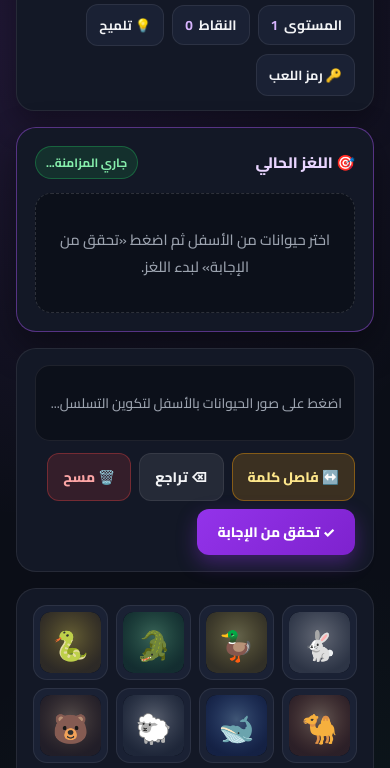
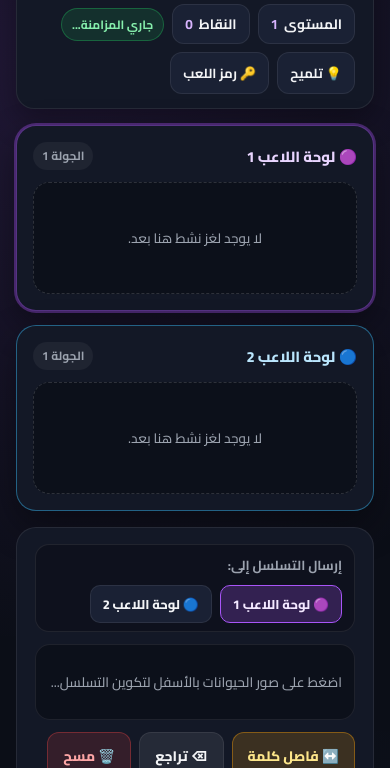
Before and after one commit to F16T4/puzzly, a plain HTML site: page index.html in a window 390 px wide. Shown: the part 99-867 px from the top of the page. Drawn offline with Linux system fonts and the light colour scheme; no server answers.

Commit message:
Refactor styles and update puzzle board layout

```diff
--- a/index.html
+++ b/index.html
@@ -14,9 +14,11 @@
       --bg-card-soft: #1a2134;
       --border-soft: rgba(255, 255, 255, 0.08);
       --border-accent: rgba(168, 85, 247, 0.45);
+      --border-cyan: rgba(56, 189, 248, 0.45);
       --text-main: #f3f4f6;
       --text-muted: #9ca3af;
       --accent-purple: #a855f7;
+      --accent-cyan: #38bdf8;
       --accent-green: #22c55e;
       --accent-amber: #f59e0b;
       --accent-red: #ef4444;
@@ -34,7 +36,7 @@
       font-family: "Cairo", system-ui, -apple-system, sans-serif;
       background:
         radial-gradient(circle at 15% 10%, rgba(168, 85, 247, 0.14), transparent 40%),
-        radial-gradient(circle at 85% 90%, rgba(34, 197, 94, 0.09), transparent 42%),
+        radial-gradient(circle at 85% 90%, rgba(56, 189, 248, 0.09), transparent 42%),
         var(--bg-main);
       color: var(--text-main);
       padding: 16px;
@@ -44,7 +46,7 @@
 
     .app-container {
       width: 100%;
-      max-width: 820px;
+      max-width: 860px;
       display: flex;
       flex-direction: column;
       gap: 16px;
@@ -74,7 +76,7 @@
       width: 42px;
       height: 42px;
       border-radius: 12px;
-      background: linear-gradient(135deg, rgba(168, 85, 247, 0.25), rgba(34, 197, 94, 0.18));
+      background: linear-gradient(135deg, rgba(168, 85, 247, 0.25), rgba(56, 189, 248, 0.18));
       border: 1px solid var(--border-accent);
       display: grid;
       place-items: center;
@@ -143,32 +145,6 @@
       color: #f3e8ff;
     }
 
-    /* Current Puzzle Board (Latest Message Only) */
-    .puzzle-board {
-      background: var(--bg-card);
-      border: 1px solid var(--border-accent);
-      border-radius: 20px;
-      padding: 18px;
-      box-shadow: 0 14px 36px rgba(0, 0, 0, 0.4);
-    }
-
-    .board-top {
-      display: flex;
-      align-items: center;
-      justify-content: space-between;
-      margin-bottom: 14px;
-      gap: 10px;
-    }
-
-    .board-label {
-      font-size: 0.95rem;
-      font-weight: 800;
-      color: #e9d5ff;
-      display: flex;
-      align-items: center;
-      gap: 8px;
-    }
-
     .sync-tag {
       font-size: 0.75rem;
       padding: 4px 10px;
@@ -179,39 +155,103 @@
       font-weight: 700;
     }
 
+    /* Two Separate Puzzle Boards */
+    .boards-grid {
+      display: grid;
+      grid-template-columns: repeat(2, minmax(0, 1fr));
+      gap: 14px;
+    }
+
+    .puzzle-board {
+      background: var(--bg-card);
+      border: 1px solid var(--border-soft);
+      border-radius: 20px;
+      padding: 16px;
+      box-shadow: 0 14px 36px rgba(0, 0, 0, 0.38);
+      display: flex;
+      flex-direction: column;
+      gap: 12px;
+      transition: border-color 0.2s ease, transform 0.2s ease;
+    }
+
+    .puzzle-board.board-p1 {
+      border-color: var(--border-accent);
+    }
+
+    .puzzle-board.board-p2 {
+      border-color: var(--border-cyan);
+    }
+
+    .puzzle-board.target-selected {
+      box-shadow: 0 0 0 2px rgba(168, 85, 247, 0.35), 0 14px 36px rgba(0, 0, 0, 0.42);
+    }
+
+    .board-top {
+      display: flex;
+      align-items: center;
+      justify-content: space-between;
+      gap: 8px;
+      flex-wrap: wrap;
+    }
+
+    .board-label {
+      font-size: 0.92rem;
+      font-weight: 800;
+      display: flex;
+      align-items: center;
+      gap: 8px;
+    }
+
+    .board-p1 .board-label {
+      color: #e9d5ff;
+    }
+
+    .board-p2 .board-label {
+      color: #bae6fd;
+    }
+
+    .board-mini-stat {
+      font-size: 0.74rem;
+      padding: 3px 9px;
+      border-radius: 999px;
+      background: rgba(255, 255, 255, 0.05);
+      color: var(--text-muted);
+      font-weight: 700;
+    }
+
     .puzzle-words {
       min-height: 112px;
+      flex: 1;
       background: rgba(11, 14, 23, 0.72);
       border: 1px dashed rgba(255, 255, 255, 0.14);
       border-radius: 16px;
-      padding: 14px;
+      padding: 12px;
       display: flex;
       flex-wrap: wrap;
       align-items: center;
       justify-content: center;
-      gap: 14px;
+      gap: 10px;
     }
 
     .word-group {
       display: flex;
       align-items: center;
-      gap: 6px;
-      padding: 8px 10px;
-      border-radius: 14px;
+      gap: 5px;
+      padding: 6px 8px;
+      border-radius: 12px;
       background: rgba(255, 255, 255, 0.03);
       border: 1px solid rgba(255, 255, 255, 0.07);
     }
 
     .puzzle-tile {
-      width: 66px;
-      height: 66px;
-      border-radius: 12px;
+      width: 56px;
+      height: 56px;
+      border-radius: 11px;
       background: #1e263b;
       border: 1px solid rgba(255, 255, 255, 0.12);
       overflow: hidden;
       display: grid;
       place-items: center;
-      position: relative;
       box-shadow: 0 6px 14px rgba(0, 0, 0, 0.3);
     }
 
@@ -224,9 +264,59 @@
 
     .empty-board {
       color: var(--text-muted);
-      font-size: 0.92rem;
+      font-size: 0.84rem;
       text-align: center;
-      padding: 18px 8px;
+      padding: 14px 6px;
+      line-height: 1.5;
+    }
+
+    /* Target Board Selector Strip */
+    .target-selector {
+      display: flex;
+      align-items: center;
+      justify-content: space-between;
+      flex-wrap: wrap;
+      gap: 8px;
+      background: rgba(11, 14, 23, 0.55);
+      border: 1px solid var(--border-soft);
+      border-radius: 14px;
+      padding: 8px 12px;
+    }
+
+    .target-caption {
+      font-size: 0.82rem;
+      font-weight: 700;
+      color: var(--text-muted);
+    }
+
+    .target-pills {
+      display: flex;
+      gap: 8px;
+    }
+
+    .target-btn {
+      border: 1px solid var(--border-soft);
+      background: var(--bg-card-soft);
+      color: var(--text-main);
+      border-radius: 10px;
+      padding: 6px 12px;
+      font-family: inherit;
+      font-size: 0.8rem;
+      font-weight: 800;
+      cursor: pointer;
+      transition: all 0.15s ease;
+    }
+
+    .target-btn.active-p1 {
+      background: rgba(168, 85, 247, 0.24);
+      border-color: var(--accent-purple);
+      color: #f3e8ff;
+    }
+
+    .target-btn.active-p2 {
+      background: rgba(56, 189, 248, 0.22);
+      border-color: var(--accent-cyan);
+      color: #e0f2fe;
     }
 
     /* Composer / Answer Builder */
@@ -265,7 +355,6 @@
       border: 1px solid rgba(168, 85, 247, 0.45);
       background: #1e263b;
       cursor: pointer;
-      position: relative;
     }
 
     .draft-item img {
@@ -470,14 +559,20 @@
       margin-top: 4px;
     }
 
+    @media (max-width: 720px) {
+      .boards-grid {
+        grid-template-columns: 1fr;
+      }
+    }
+
     @media (max-width: 520px) {
       .choices-grid {
         grid-template-columns: repeat(4, 1fr);
         gap: 8px;
       }
       .puzzle-tile {
-        width: 54px;
-        height: 54px;
+        width: 50px;
+        height: 50px;
       }
       .draft-item {
         width: 44px;
@@ -500,22 +595,43 @@
       <div class="stats-bar">
         <div class="stat-pill">المستوى <span class="val" id="levelVal">1</span></div>
         <div class="stat-pill">النقاط <span class="val" id="scoreVal">0</span></div>
+        <div class="sync-tag" id="syncStatus">متصل</div>
         <button class="icon-btn" id="hintToggleBtn" type="button">💡 تلميح</button>
         <button class="icon-btn" id="roomModalBtn" type="button">🔑 رمز اللعب</button>
       </div>
     </header>
 
-    <section class="puzzle-board">
-      <div class="board-top">
-        <div class="board-label">🎯 اللغز الحالي</div>
-        <div class="sync-tag" id="syncStatus">متصل</div>
+    <section class="boards-grid">
+      <div class="puzzle-board board-p1 target-selected" id="boardCard1">
+        <div class="board-top">
+          <div class="board-label">🟣 لوحة اللاعب 1</div>
+          <div class="board-mini-stat" id="movesStat1">الجولة 1</div>
+        </div>
+        <div class="puzzle-words" id="puzzleDisplay1">
+          <div class="empty-board">لا يوجد لغز نشط هنا بعد.</div>
+        </div>
       </div>
-      <div class="puzzle-words" id="puzzleDisplay">
-        <div class="empty-board">اختر حيوانات من الأسفل ثم اضغط «تحقق من الإجابة» لبدء اللغز.</div>
+
+      <div class="puzzle-board board-p2" id="boardCard2">
+        <div class="board-top">
+          <div class="board-label">🔵 لوحة اللاعب 2</div>
+          <div class="board-mini-stat" id="movesStat2">الجولة 1</div>
+        </div>
+        <div class="puzzle-words" id="puzzleDisplay2">
+          <div class="empty-board">لا يوجد لغز نشط هنا بعد.</div>
+        </div>
       </div>
     </section>
 
     <section class="composer-box">
+      <div class="target-selector">
+        <span class="target-caption">إرسال التسلسل إلى:</span>
+        <div class="target-pills">
+          <button class="target-btn active-p1" id="targetBtn1" type="button">🟣 لوحة اللاعب 1</button>
+          <button class="target-btn" id="targetBtn2" type="button">🔵 لوحة اللاعب 2</button>
+        </div>
+      </div>
+
       <div class="draft-tray" id="draftTray">
         <span class="draft-placeholder">اضغط على صور الحيوانات بالأسفل لتكوين التسلسل...</span>
       </div>
@@ -538,7 +654,7 @@
   <div class="modal-backdrop" id="roomModal">
     <div class="modal-card">
       <h2>🔑 رمز الغرفة المشتركة</h2>
-      <p>أدخل نفس الرمز السري على الجهازين لمزامنة اللغز الحالي تلقائياً.</p>
+      <p>أدخل نفس الرمز السري على الجهازين لمزامنة اللوحتين تلقائياً.</p>
       <input type="text" id="roomInput" placeholder="مثال: m-s-2026" maxlength="40" />
       <div class="modal-actions">
         <button class="btn-action btn-back" id="closeModalBtn" type="button">إلغاء</button>
@@ -569,7 +685,6 @@
     const app = initializeApp(firebaseConfig);
     const db = getDatabase(app);
 
-    // 28 visually distinct animals mapped strictly to first letter of their Arabic name
     const ANIMALS = [
       { id: "alif", letter: "أ", name: "أرنب", emoji: "🐇", color1: "#f8fafc", color2: "#cbd5e1" },
       { id: "baa", letter: "ب", name: "بطة", emoji: "🦆", color1: "#fef08a", color2: "#eab308" },
@@ -622,10 +737,20 @@
 
     const STORAGE_ROOM_KEY = "animal_puzzle_room_code";
     let roomCode = localStorage.getItem(STORAGE_ROOM_KEY) || "nox-soso-room";
-    let draftTokens = []; // array of animalId or "SPACE"
+    let targetBoard = "board_1"; // "board_1" or "board_2"
+    let draftTokens = [];
     let unsubscribeRoom = null;
+    let boardState1 = null;
+    let boardState2 = null;
 
-    const puzzleDisplay = document.getElementById("puzzleDisplay");
+    const puzzleDisplay1 = document.getElementById("puzzleDisplay1");
+    const puzzleDisplay2 = document.getElementById("puzzleDisplay2");
+    const movesStat1 = document.getElementById("movesStat1");
+    const movesStat2 = document.getElementById("movesStat2");
+    const boardCard1 = document.getElementById("boardCard1");
+    const boardCard2 = document.getElementById("boardCard2");
+    const targetBtn1 = document.getElementById("targetBtn1");
+    const targetBtn2 = document.getElementById("targetBtn2");
     const draftTray = document.getElementById("draftTray");
     const choicesGrid = document.getElementById("choicesGrid");
     const levelVal = document.getElementById("levelVal");
@@ -641,6 +766,23 @@
     function sanitizeRoomKey(raw) {
       const cleaned = (raw || "").trim().replace(/[.#$/\[\]]/g, "_");
       return cleaned || "nox-soso-room";
+    }
+
+    function setTargetBoard(nextTarget) {
+      targetBoard = nextTarget === "board_2" ? "board_2" : "board_1";
+      const isP1 = targetBoard === "board_1";
+      targetBtn1.classList.toggle("active-p1", isP1);
+      targetBtn2.classList.toggle("active-p2", !isP1);
+      boardCard1.classList.toggle("target-selected", isP1);
+      boardCard2.classList.toggle("target-selected", !isP1);
+    }
+
+    function updateOverallStats() {
+      const m1 = boardState1 && Array.isArray(boardState1.tokens) && boardState1.tokens.length ? Number(boardState1.moves || 1) : 0;
+      const m2 = boardState2 && Array.isArray(boardState2.tokens) && boardState2.tokens.length ? Number(boardState2.moves || 1) : 0;
+      const totalMoves = m1 + m2;
+      levelVal.textContent = String(Math.max(1, totalMoves || 1));
+      scoreVal.textContent = String(totalMoves * 10);
     }
 
     function renderChoices() {
@@ -701,20 +843,16 @@
       });
     }
 
-    function renderCurrentPuzzle(data) {
+    function renderSingleBoard(data, targetEl, statEl) {
       if (!data || !Array.isArray(data.tokens) || data.tokens.length === 0) {
-        levelVal.textContent = "1";
-        scoreVal.textContent = "0";
-        puzzleDisplay.innerHTML =
-          '<div class="empty-board">لا يوجد لغز نشط بعد — كوّن سلسلة حيوانات بالأسفل واضغط «تحقق من الإجابة».</div>';
+        statEl.textContent = "الجولة 1";
+        targetEl.innerHTML = '<div class="empty-board">لا يوجد لغز نشط هنا بعد.</div>';
         return;
       }
 
       const movesCount = Number(data.moves || 1);
-      levelVal.textContent = String(movesCount);
-      scoreVal.textContent = String(movesCount * 10);
+      statEl.textContent = `الجولة ${movesCount}`;
 
-      // Group animal tokens into word blocks separated by "SPACE"
       const words = [];
       let currentWord = [];
       data.tokens.forEach((tok) => {
@@ -732,12 +870,11 @@
       }
 
       if (words.length === 0) {
-        puzzleDisplay.innerHTML =
-          '<div class="empty-board">لا يوجد لغز نشط بعد — كوّن سلسلة حيوانات بالأسفل واضغط «تحقق من الإجابة».</div>';
+        targetEl.innerHTML = '<div class="empty-board">لا يوجد لغز نشط هنا بعد.</div>';
         return;
       }
 
-      puzzleDisplay.innerHTML = "";
+      targetEl.innerHTML = "";
       words.forEach((wordTokens) => {
         const group = document.createElement("div");
         group.className = "word-group";
@@ -747,7 +884,7 @@
           tile.innerHTML = `<img src="${ANIMAL_MAP[id].imgSrc}" alt="" />`;
           group.appendChild(tile);
         });
-        puzzleDisplay.appendChild(group);
+        targetEl.appendChild(group);
       });
     }
 
@@ -759,21 +896,32 @@
       roomCode = cleanRoom;
       localStorage.setItem(STORAGE_ROOM_KEY, cleanRoom);
 
-      const puzzleRef = ref(db, `puzzles/${cleanRoom}/latest`);
+      const roomRef = ref(db, `puzzles/${cleanRoom}`);
       syncStatus.textContent = "جاري المزامنة...";
 
       unsubscribeRoom = onValue(
-        puzzleRef,
+        roomRef,
         (snapshot) => {
           syncStatus.textContent = "متصل";
-          const val = snapshot.val();
-          renderCurrentPuzzle(val);
+          const val = snapshot.val() || {};
+          // Backward compatibility with single latest node if present
+          boardState1 = val.board_1 || val.latest || null;
+          boardState2 = val.board_2 || null;
+
+          renderSingleBoard(boardState1, puzzleDisplay1, movesStat1);
+          renderSingleBoard(boardState2, puzzleDisplay2, movesStat2);
+          updateOverallStats();
         },
         () => {
           syncStatus.textContent = "تحقق من Rules";
         }
       );
     }
+
+    targetBtn1.addEventListener("click", () => setTargetBoard("board_1"));
+    targetBtn2.addEventListener("click", () => setTargetBoard("board_2"));
+    boardCard1.addEventListener("click", () => setTargetBoard("board_1"));
+    boardCard2.addEventListener("click", () => setTargetBoard("board_2"));
 
     document.getElementById("spaceBtn").addEventListener("click", () => {
       if (draftTokens.length === 0 || draftTokens[draftTokens.length - 1] === "SPACE") return;
@@ -798,12 +946,16 @@
       });
       if (filtered.length === 0) return;
 
-      const nextMoves = Number(levelVal.textContent || "1") + (puzzleDisplay.querySelector(".empty-board") ? 0 : 1);
-      const puzzleRef = ref(db, `puzzles/${roomCode}/latest`);
+      const currentBoardData = targetBoard === "board_2" ? boardState2 : boardState1;
+      const hasExisting = currentBoardData && Array.isArray(currentBoardData.tokens) && currentBoardData.tokens.length > 0;
+      const prevMoves = hasExisting ? Number(currentBoardData.moves || 1) : 0;
+      const nextMoves = Math.max(1, prevMoves + 1);
+
+      const boardRef = ref(db, `puzzles/${roomCode}/${targetBoard}`);
       try {
-        await set(puzzleRef, {
+        await set(boardRef, {
           tokens: filtered,
-          moves: Math.max(1, nextMoves),
+          moves: nextMoves,
           updatedAt: Date.now()
         });
         draftTokens = [];
@@ -839,6 +991,7 @@
       }
     });
 
+    setTargetBoard("board_1");
     renderChoices();
     renderDraft();
     subscribeToRoom(roomCode);
```
